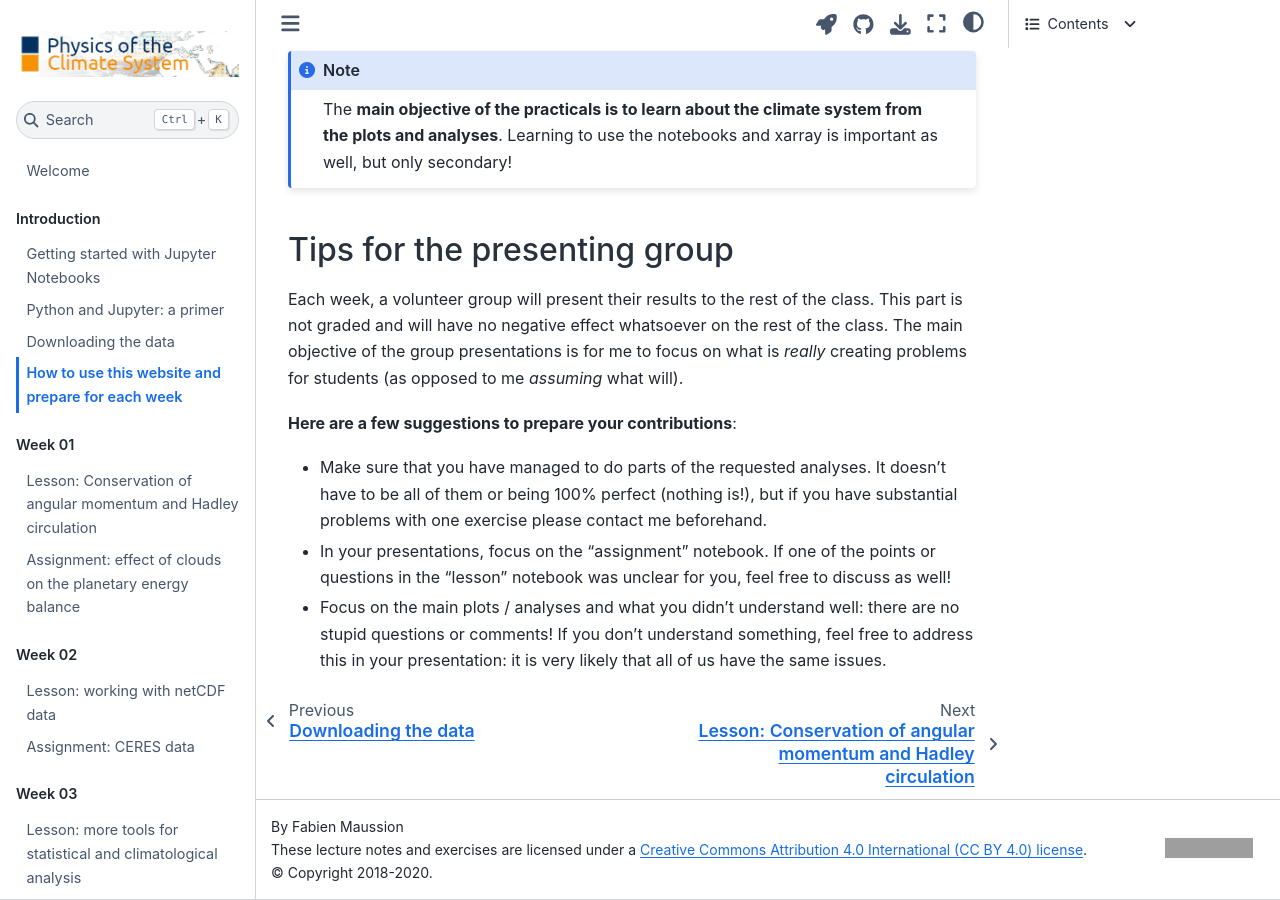
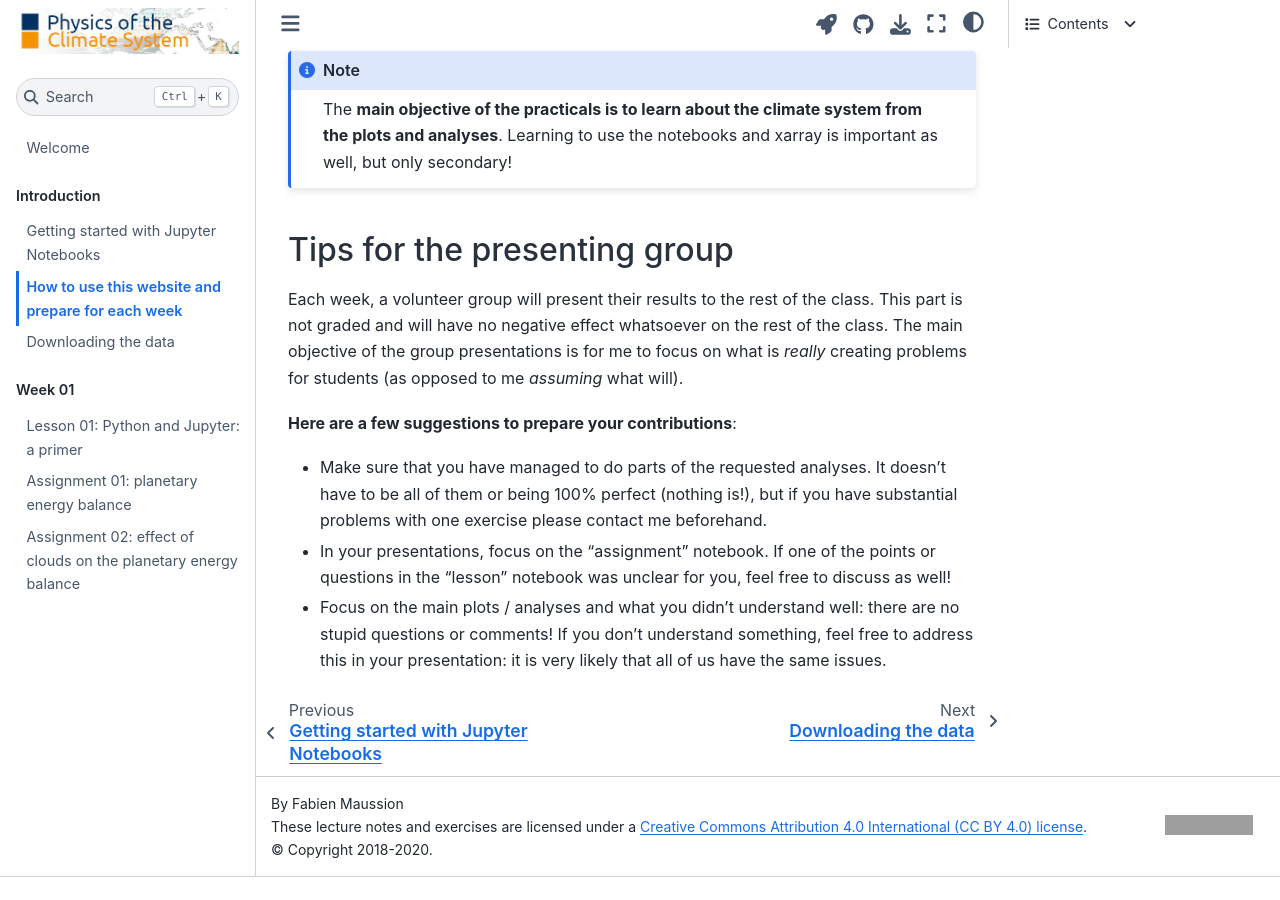
Before and after one commit to fmaussion/climate_system, a Jupyter Book: the page built from book/howto.ipynb, in a window 1280 px wide and 900 px high, scrolled down 873 px. Built offline with Jupyter Book 1.0.4 settings and Sphinx 7.4.7 and the Sphinx Book theme 1.1.4, drawn with Linux system fonts in a browser that asks for light colours; after the commit the page ends 1750 px from its top, so only the background shows below that; grey boxes are pictures that could not be loaded.

Commit message:
new year

```diff
--- a/book/_toc.yml
+++ b/book/_toc.yml
@@ -4,34 +4,11 @@
   - caption: Introduction
     chapters:
     - file: getting_started
-    - file: primer
+    - file: howto
     - file: download
-    - file: howto
 
   - caption: Week 01
     chapters:
-    - file: week_01/01_Lesson_Conservation_of_momentum
+    - file: week_01/primer
+    - file: week_01/01_Assignment_Planetary_Energy_Balance
     - file: week_01/02_Assignment_Simple_cloud_effects
-
-  - caption: Week 02
-    chapters:
-    - file: week_02/01_Lesson_NetCDF_Data
-    - file: week_02/02_Assignment_CERES_data
-
-  - caption: Week 03
-    chapters:
-    - file: week_03/01_Lesson_MoreDataCrunching
-    - file: week_03/02_Assignment_TemperaturePrecipitation
-
-  - caption: Week 04
-    chapters:
-    - file: week_04/01_Lesson_Wind-Derivatives-Integrals
-    - file: week_04/02_Assignment_GeneralCirculation
-
-  - caption: Projects
-    chapters:
-    - file: projects/01_FinalProjects
-    - file: projects/02_GuidedExercise_Composites
-    - file: projects/03_Getting_started_RegionalPlots
-    - file: projects/04_Getting_started_Antarctica
-    - file: projects/05_Getting_started_NorthAmerica
```
Also changed, not shown: book/download.ipynb, book/getting_started.ipynb, book/howto.ipynb, book/week_01/01_Assignment_Planetary_Energy_Balance.ipynb (added), book/week_01/02_Assignment_Simple_cloud_effects.ipynb, book/week_01/primer.ipynb, book/welcome.ipynb, 1 other file.
